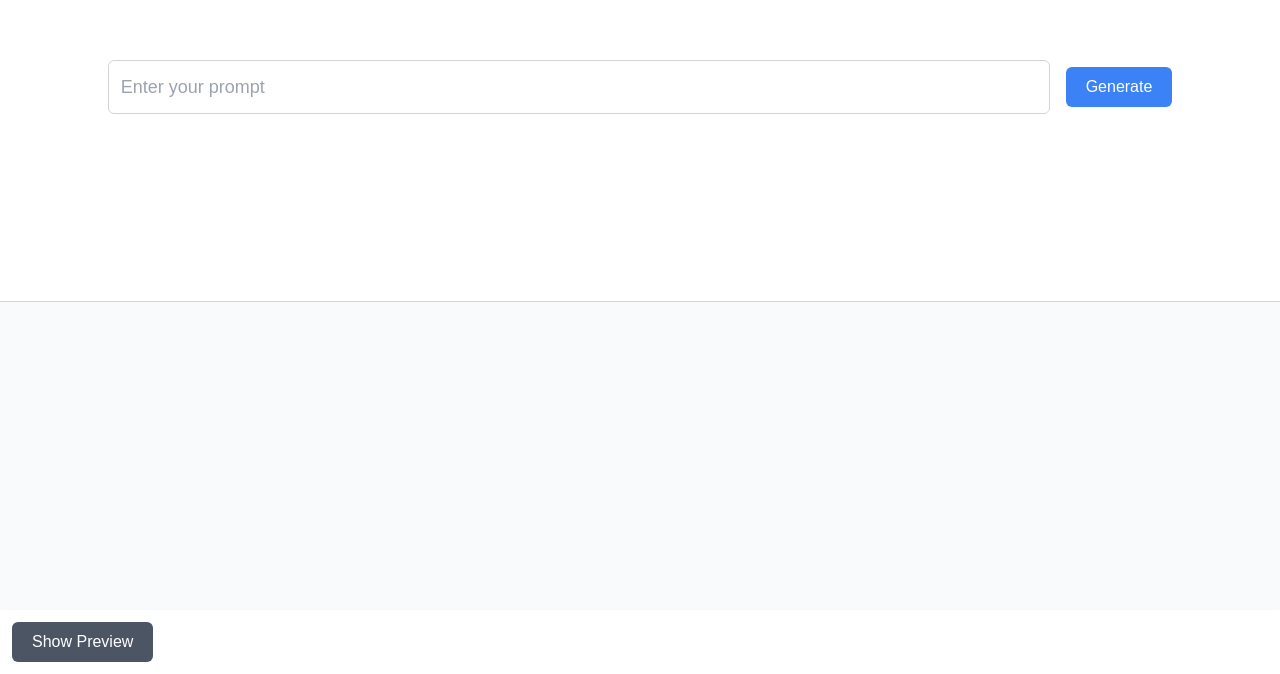
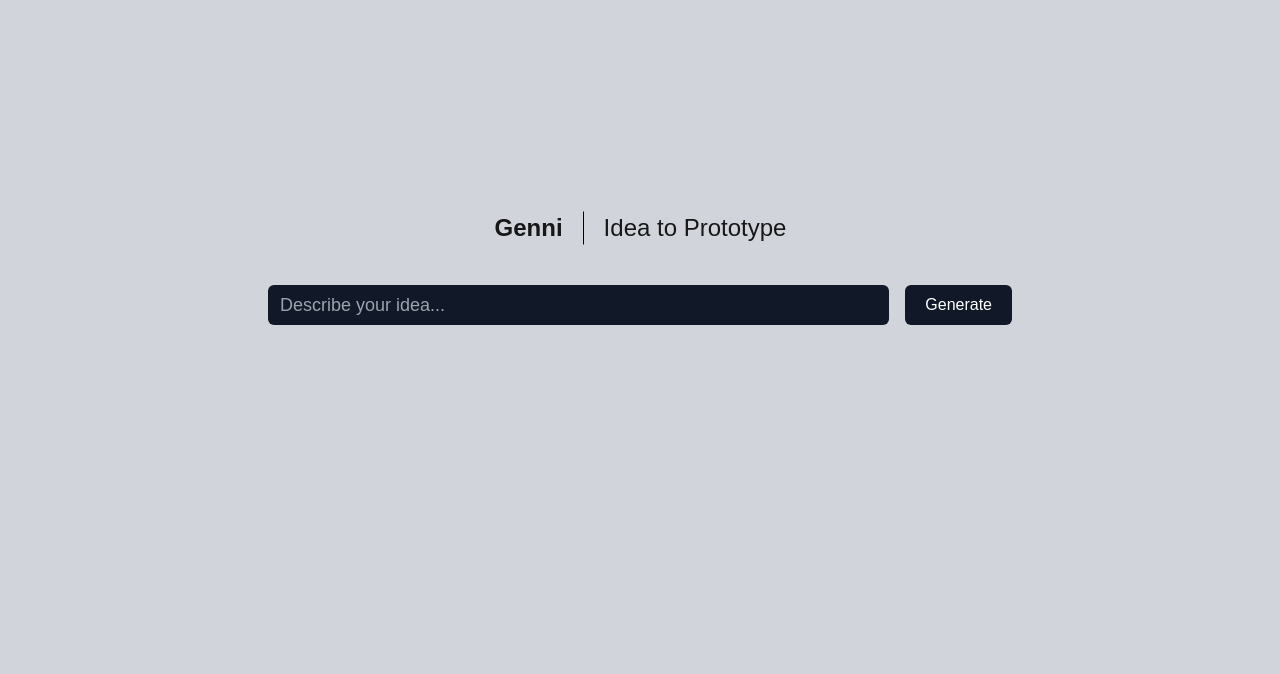
Before and after one commit to bcmdr/genni-dev, a Next.js app: page / in a window 1280 px wide. Shown: the part 126-800 px from the top of the page. Built offline with nearby package versions, Linux system fonts and the light colour scheme.

Commit message:
finish ui of prototype

```diff
--- a/pages/index.tsx
+++ b/pages/index.tsx
@@ -7,7 +7,7 @@ export default function HomePage() {
   const [prompt, setPrompt] = useState<string>("");
   const [showIframe, setShowIframe] = useState<boolean>(false);
   const [inputPinned, setInputPinned] = useState<boolean>(false);
-  const [showEditor, setShowEditor] = useState<boolean>(true); // Show the editor during code generation
+  const [showEditor, setShowEditor] = useState<boolean>(false); // Show the editor during code generation
   const [iframeSrcDoc, setIframeSrcDoc] = useState<string>(""); // Manage iframe srcDoc
   const { completion, complete, isLoading } = useCompletion({
     api: "/api/completion",
@@ -56,25 +56,41 @@ export default function HomePage() {
       {/* Form for Input and Generate Button */}
       <form
         onSubmit={handleSubmit}
-        className={`w-full p-3 bg-white ${
+        className={`w-full bg-gray-300 ${
           inputPinned
-            ? "fixed top-0 z-50 shadow-md"
-            : "flex-grow flex items-center justify-center"
+            ? "sticky top-0 z-50 shadow-md"
+            : "flex-grow flex flex-col items-center justify-center p-10"
+        }`}
+      >
+        {!inputPinned && (
+          <div className="mb-7 flex text-2xl items-center justify-center">
+            <h3 className="font-bold mr-5 pr-5 border border-r-black border-t-transparent border-l-transparent border-b-transparent">
+              Genni
+            </h3>
+            <p>Idea to Prototype</p>
+          </div>
+        )}
+        <div
+          className={`flex flex-col sm:flex-row w-full  p-3 ${
+            inputPinned ? "bg-gray-200" : "bg-gray-300 max-w-3xl rounded"
           }`}
         >
           <input
             type="text"
             value={prompt}
             onChange={(e) => setPrompt(e.target.value)}
-          placeholder="Enter your prompt"
-          className="w-3/4 p-3 text-lg border border-gray-300 rounded-md mr-4"
+            placeholder="Describe your idea..."
+            className={`px-3 py-1 text-lg rounded-md mb-4 sm:mb-0 sm:mr-4 bg-gray-900 text-white ${
+              inputPinned ? "flex-grow" : "w-full"
+            }`}
           />
           <button
             type="submit"
-          className="px-5 py-2 text-white bg-blue-500 rounded-md hover:bg-blue-600"
+            className="px-5 py-2 text-white bg-gray-900 rounded-md hover:bg-gray-800"
           >
             Generate
           </button>
+        </div>
       </form>
 
       {/* Show Code Editor during code generation */}
@@ -90,7 +106,7 @@ export default function HomePage() {
 
       {/* Show iframe after the code generation is completed */}
       {showIframe && (
-        <div className="flex-grow w-full h-full fixed top-0 bg-white">
+        <div className="flex-grow sticky w-full h-full fixed top-0 bg-white">
           <iframe
             className="w-full h-full"
             srcDoc={iframeSrcDoc}
@@ -100,14 +116,16 @@ export default function HomePage() {
       )}
 
       {/* Toggle button to show/hide the code editor or iframe */}
-      <div className="fixed bottom-0 left-0 w-full p-3 bg-white flex justify-between items-center shadow-md">
+      {completion && !isLoading && (
+        <div className="sticky w-full p-3 bg-white flex justify-between items-center shadow-md bg-gray-200">
           <button
             onClick={handleToggleView}
-          className="px-5 py-2 text-white bg-gray-600 rounded-md hover:bg-gray-700"
+            className="px-3 py-1 text-white bg-gray-950 rounded-md hover:bg-gray-800 cursor-pointer"
           >
             {showEditor ? "Show Preview" : "Show Code"}
           </button>
         </div>
+      )}
     </div>
   );
 }
```
Lines whose indentation alone changed are shown as unchanged.
